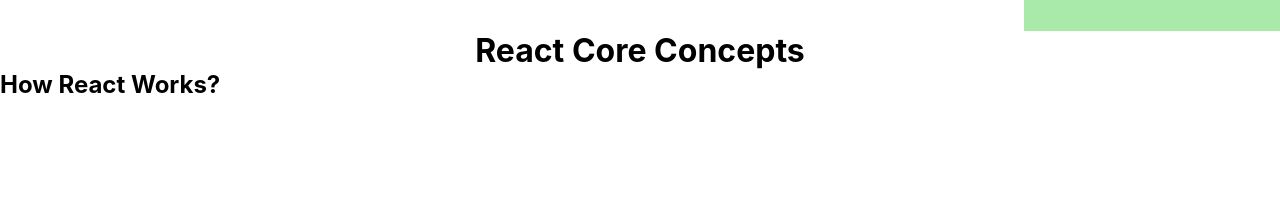
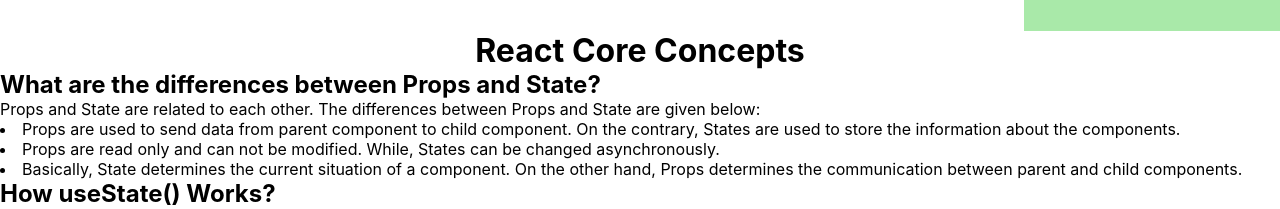
Before and after one commit to Ety-Biswangri/evergreen-nursery, a React (Create React App) app: page / in a window 1280 px wide. Shown: the part 2049-2258 px from the top of the page. Before the commit the page ends 2148 px from the top, so only its background shows below. Built offline with nearby package versions, Linux system fonts and the light colour scheme.

Commit message:
one question has answered

```diff
--- a/src/components/ReactConcepts/ReactConcepts.js
+++ b/src/components/ReactConcepts/ReactConcepts.js
@@ -5,7 +5,18 @@ const ReactConcepts = () => {
         <div>
             <h1 style={{ textAlign: "center" }}>React Core Concepts</h1>
             <div>
-                <h2>How React Works?</h2>
+                <h2>What are the differences between Props and State?</h2>
+                <p> Props and State are related to each other. The differences between Props and State are given below:
+                    <li>Props are used to send data from parent component to child component. On the contrary, States are used to store the information about the components.</li>
+                    <li>Props are read only and can not be modified. While, States can be changed asynchronously.</li>
+                    <li>Basically, State determines the current situation of a component. On the other hand, Props determines the communication between parent and child components.</li>
+                </p>
+            </div>
+            <div>
+                <h2>How useState() Works?</h2>
+                <p>
+                    The useState() is one of the react hooks. useState() returns an array.
+                </p>
             </div>
         </div>
     );
```
